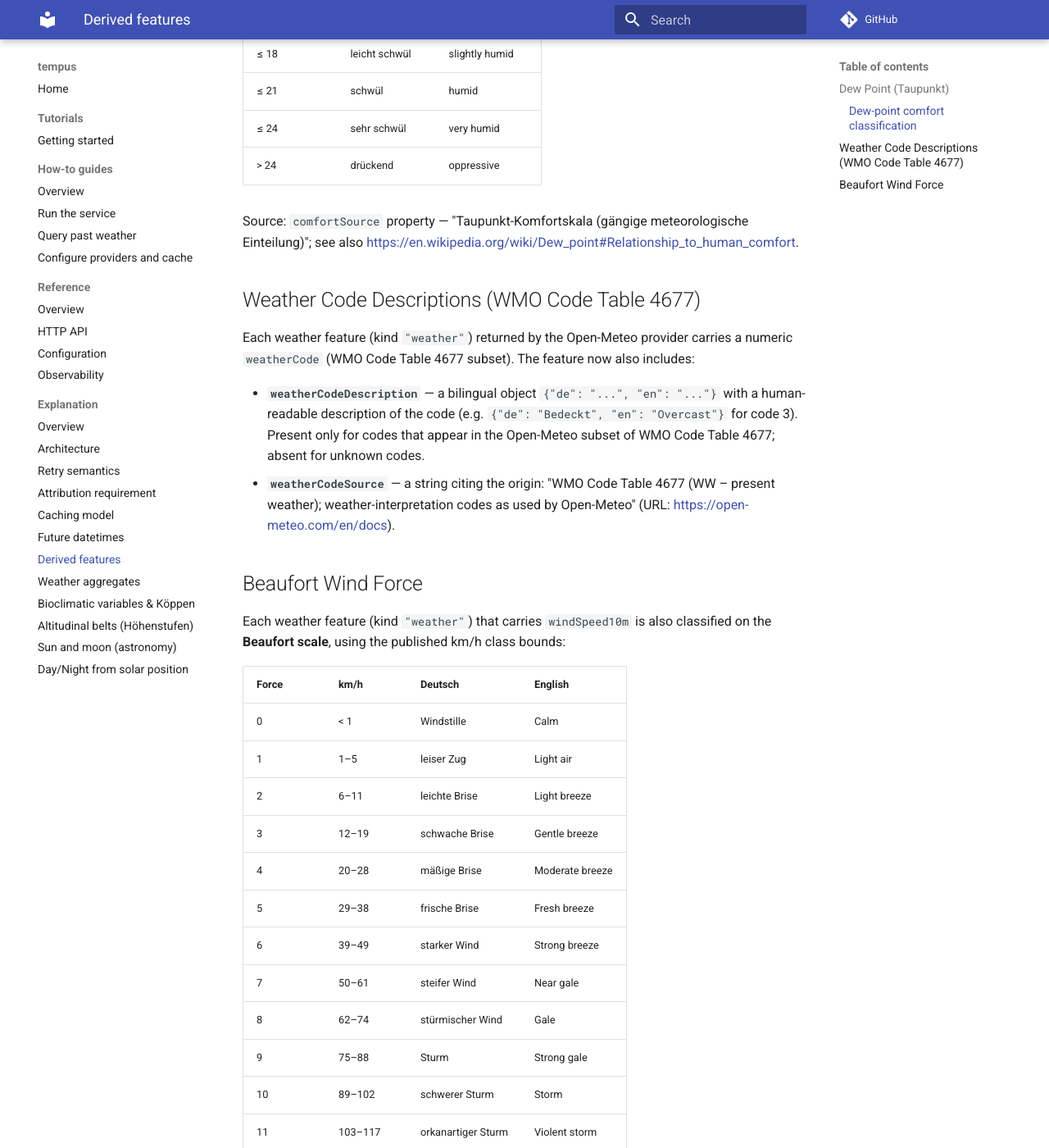
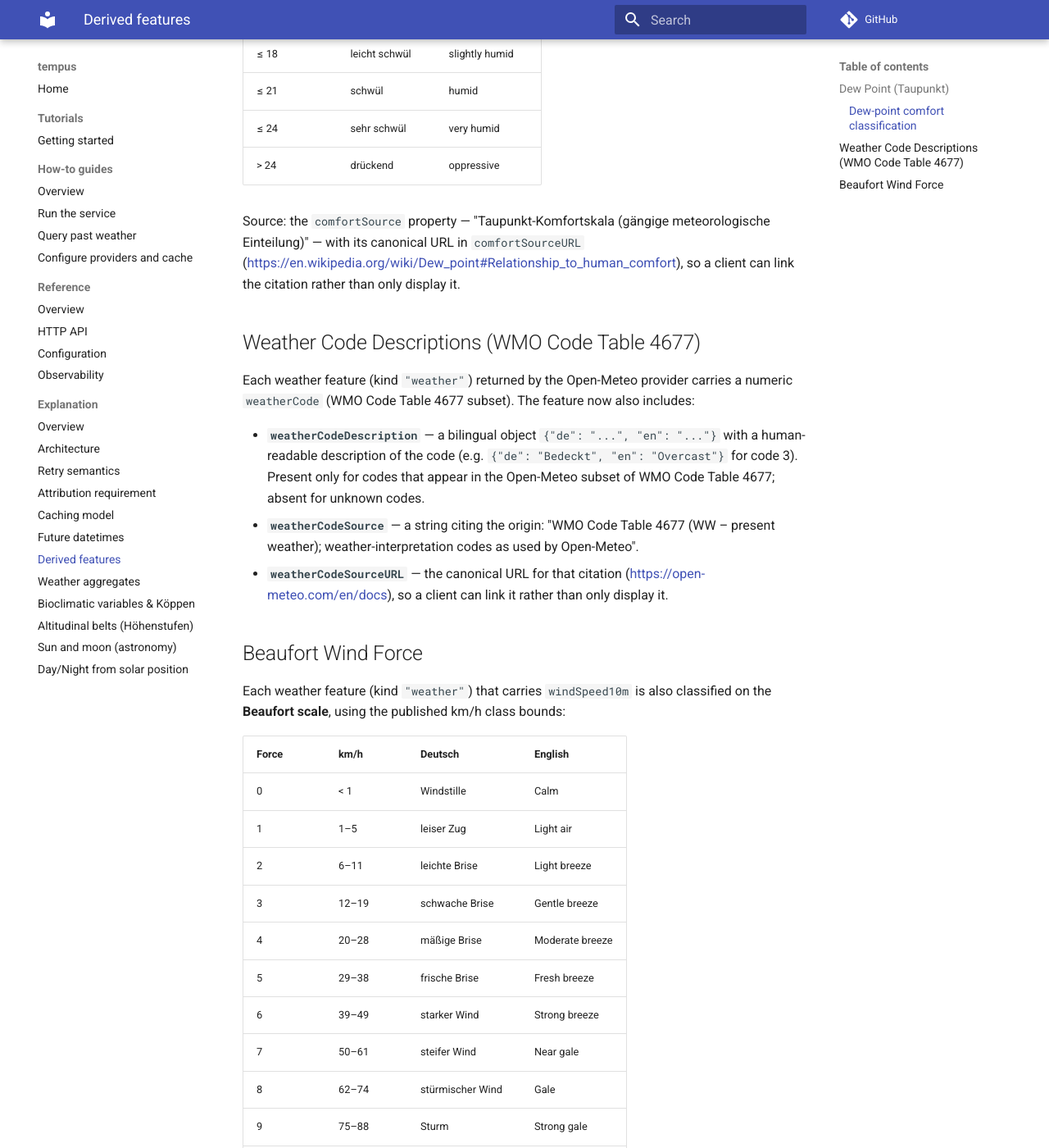
Before and after one commit to jobrunner/tempus, an MkDocs documentation site: the page built from docs/explanation/derived-features.md, in a window 1280 px wide and 1400 px high, scrolled down 989 px. Shown: the whole window at 82% size. Built offline with MkDocs 1.6.1 and Material for MkDocs 9.7.7, drawn with Linux system fonts in a browser that asks for light colours; comment, search, counter and statistics services are not loaded; some of the changed text lies outside the part shown.

Commit message:
feat(api): expose the canonical source URLs of the derived citations
domain.WMOCodeSourceURL, DewPointComfortSourceURL and BeaufortSourceURL were
defined but never read, so the API shipped citation text a client could only
display, never link — the gap Copilot pointed out on #19.

- The weather feature now carries weatherCodeSourceURL and
  windBeaufortSourceURL, the dew-point feature comfortSourceURL, each next to
  the citation it belongs to and present exactly when that citation is.
- OpenAPI (both copies) and docs/explanation/derived-features.md document the
  three properties; the docs no longer hardcode the URLs in prose only.

The frontend still shows the citation as a tooltip rather than a link; making
those clickable is a separate, deliberate frontend change.

Verified live against an uncached coordinate: all three URLs present on their
features, and every feature still validates against exactly one oneOf
alternative of the restructured spec.

Claude-Session: https://claude.ai/code/session_6df105b1-a098-4681-8bd2-b1a0a749fc51

```diff
--- a/docs/explanation/derived-features.md
+++ b/docs/explanation/derived-features.md
@@ -41,9 +41,10 @@ comfort scale:
 | ≤ 24 | sehr schwül | very humid |
 | > 24 | drückend | oppressive |
 
-Source: `comfortSource` property — "Taupunkt-Komfortskala (gängige
-meteorologische Einteilung)"; see also
-<https://en.wikipedia.org/wiki/Dew_point#Relationship_to_human_comfort>.
+Source: the `comfortSource` property — "Taupunkt-Komfortskala (gängige
+meteorologische Einteilung)" — with its canonical URL in `comfortSourceURL`
+(<https://en.wikipedia.org/wiki/Dew_point#Relationship_to_human_comfort>), so a
+client can link the citation rather than only display it.
 
 ## Weather Code Descriptions (WMO Code Table 4677)
 
@@ -57,7 +58,10 @@ also includes:
   Open-Meteo subset of WMO Code Table 4677; absent for unknown codes.
 - **`weatherCodeSource`** — a string citing the origin:
   "WMO Code Table 4677 (WW – present weather); weather-interpretation codes as
-  used by Open-Meteo" (URL: <https://open-meteo.com/en/docs>).
+  used by Open-Meteo".
+- **`weatherCodeSourceURL`** — the canonical URL for that citation
+  (<https://open-meteo.com/en/docs>), so a client can link it rather than only
+  display it.
 
 ## Beaufort Wind Force
 
@@ -86,8 +90,10 @@ The classification adds three properties:
 - **`windBeaufortDescription`** — a bilingual object `{"de": "...", "en": "..."}`
   naming the force (e.g. `{"de": "schwache Brise", "en": "Gentle breeze"}`).
 - **`windBeaufortSource`** — a string citing the origin: "Beaufort-Skala (WMO),
-  abgeleitet aus der Windgeschwindigkeit in 10 m, tempus" (URL:
-  <https://en.wikipedia.org/wiki/Beaufort_scale>).
+  abgeleitet aus der Windgeschwindigkeit in 10 m, tempus".
+- **`windBeaufortSourceURL`** — the canonical URL for that citation
+  (<https://en.wikipedia.org/wiki/Beaufort_scale>), so a client can link it
+  rather than only display it.
 
 The speed is converted to km/h from the unit the provider reports for
 `windSpeed10m` (km/h, m/s, mph, or knots).  If the provider reports no unit at
```
Also changed, not shown: 6 other files.
